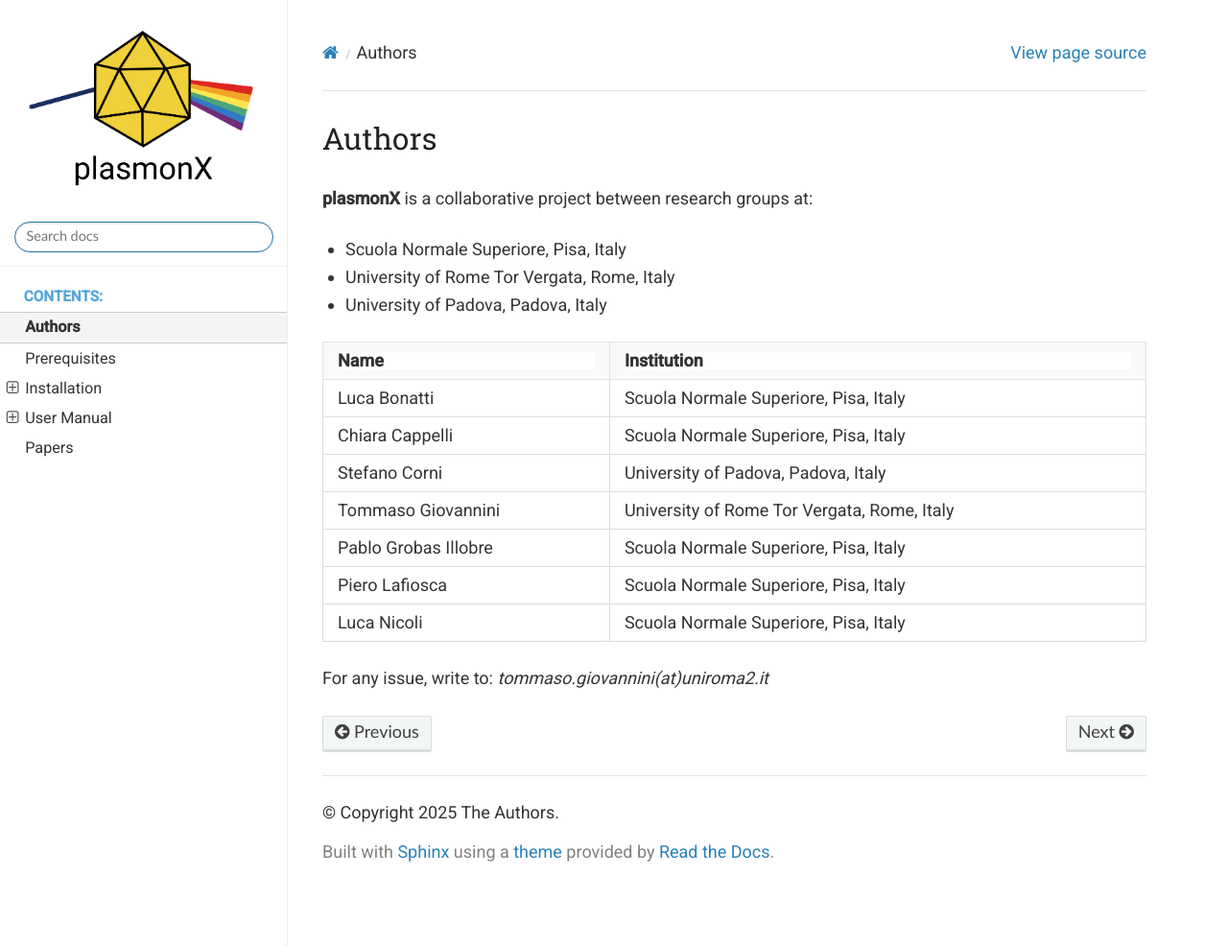
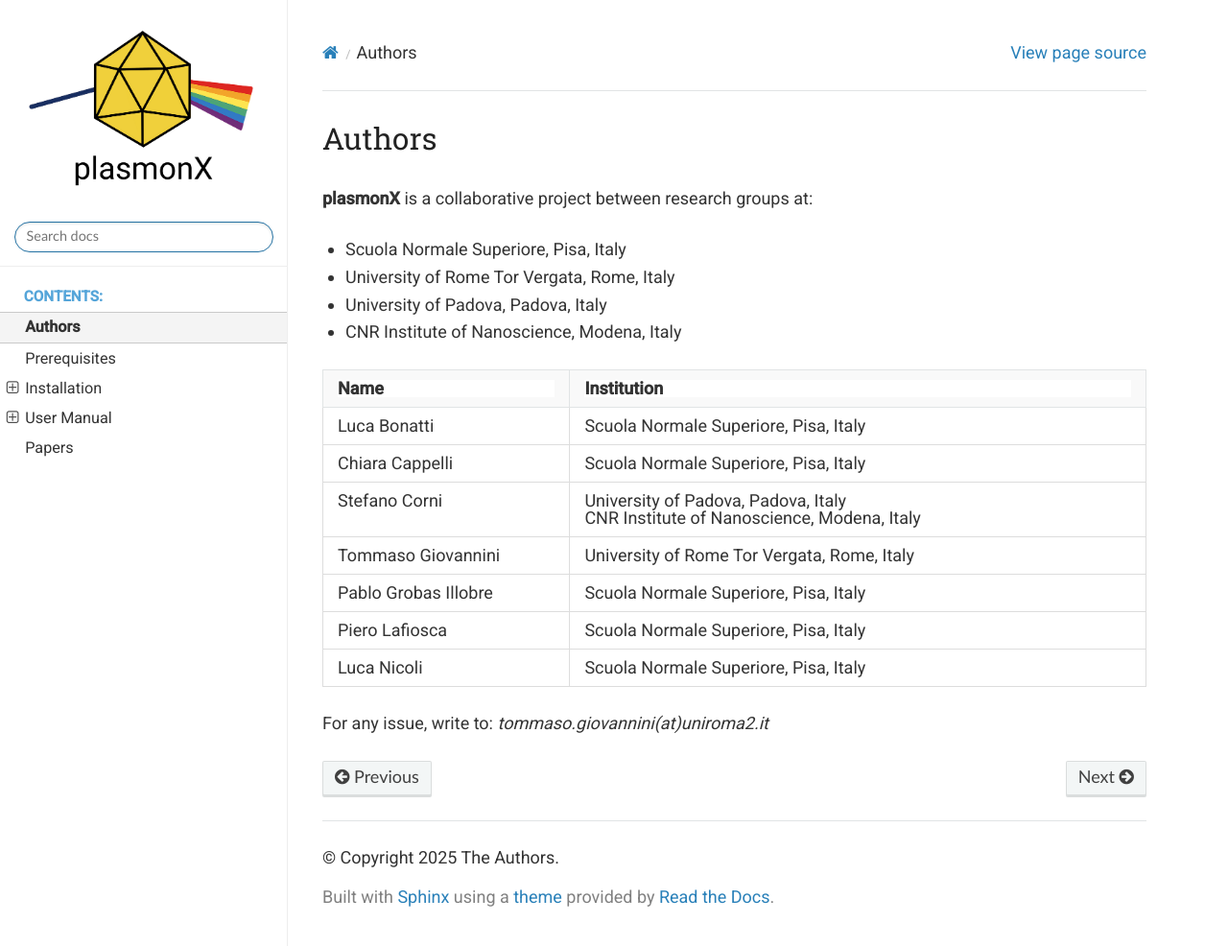
Before and after one commit to plasmonX/plasmonX, a Sphinx documentation site: the page built from docs/source/Authors.rst, in a window 1280 px wide and 986 px high. Shown: the whole window at 96% size. Built offline with Sphinx 7.4.7 and the Read the Docs theme 3.1.0, drawn with Linux system fonts in a browser that asks for light colours.

Commit message:
updated documentation

```diff
--- a/docs/source/Authors.rst
+++ b/docs/source/Authors.rst
@@ -6,23 +6,30 @@ Authors
 - Scuola Normale Superiore, Pisa, Italy
 - University of Rome Tor Vergata, Rome, Italy
 - University of Padova, Padova, Italy
+- CNR Institute of Nanoscience, Modena, Italy
 
-+--------------------------+-----------------------------------------------+
-| **Name**                 | **Institution**                               |
-+==========================+===============================================+
-| Luca Bonatti             | Scuola Normale Superiore, Pisa, Italy         |
-+--------------------------+-----------------------------------------------+
-| Chiara Cappelli          | Scuola Normale Superiore, Pisa, Italy         |
-+--------------------------+-----------------------------------------------+
-| Stefano Corni            | University of Padova, Padova, Italy           |
-+--------------------------+-----------------------------------------------+
-| Tommaso Giovannini       | University of Rome Tor Vergata, Rome, Italy   |
-+--------------------------+-----------------------------------------------+
-| Pablo Grobas Illobre     | Scuola Normale Superiore, Pisa, Italy         |
-+--------------------------+-----------------------------------------------+
-| Piero Lafiosca           | Scuola Normale Superiore, Pisa, Italy         |
-+--------------------------+-----------------------------------------------+
-| Luca Nicoli              | Scuola Normale Superiore, Pisa, Italy         |
-+--------------------------+-----------------------------------------------+
+.. list-table::
+   :header-rows: 1
+   :widths: 30 70
+
+   * - **Name**
+     - **Institution**
+   * - Luca Bonatti
+     - Scuola Normale Superiore, Pisa, Italy
+   * - Chiara Cappelli
+     - Scuola Normale Superiore, Pisa, Italy
+   * - Stefano Corni
+     - University of Padova, Padova, Italy
+
+       CNR Institute of Nanoscience, Modena, Italy
+   * - Tommaso Giovannini
+     - University of Rome Tor Vergata, Rome, Italy
+   * - Pablo Grobas Illobre
+     - Scuola Normale Superiore, Pisa, Italy
+   * - Piero Lafiosca
+     - Scuola Normale Superiore, Pisa, Italy
+   * - Luca Nicoli
+     - Scuola Normale Superiore, Pisa, Italy
+
 
 For any issue, write to: `tommaso.giovannini(at)uniroma2.it`
--- a/docs/source/index.rst
+++ b/docs/source/index.rst
@@ -81,7 +81,9 @@
 
 - Progetti Interni Coordinati 2016, Scuola Normale Superiore
 - European Research Council (ERC) under the European Union’s Horizon 2020 research and innovation program (Grant Agreement No. 818064) -- ERC-COG GEMS
-- Progetti Ricerca di Ateneo 2024, University of Rome Tor Vergata
+- UR-FARE Ricerca in Italia: Framework per l'attrazione ed il rafforzamento delle eccellenze per la Ricerca in Italia - III edizione. Prot. R20YTA2BKZ
+- European Research Council (ERC) under the grant ERC-CoG-681285 TAME-Plasmons
+- Ricerca Scientifica di Ateneo 2024 (INNOVATIONS), University of Rome Tor Vergata
 
 .. toctree::
    :hidden:
```
Also changed, not shown: docs/source/Papers.rst (+17 -12 lines), docs/source/input_sections/bem.rst (+4 -4 lines).
